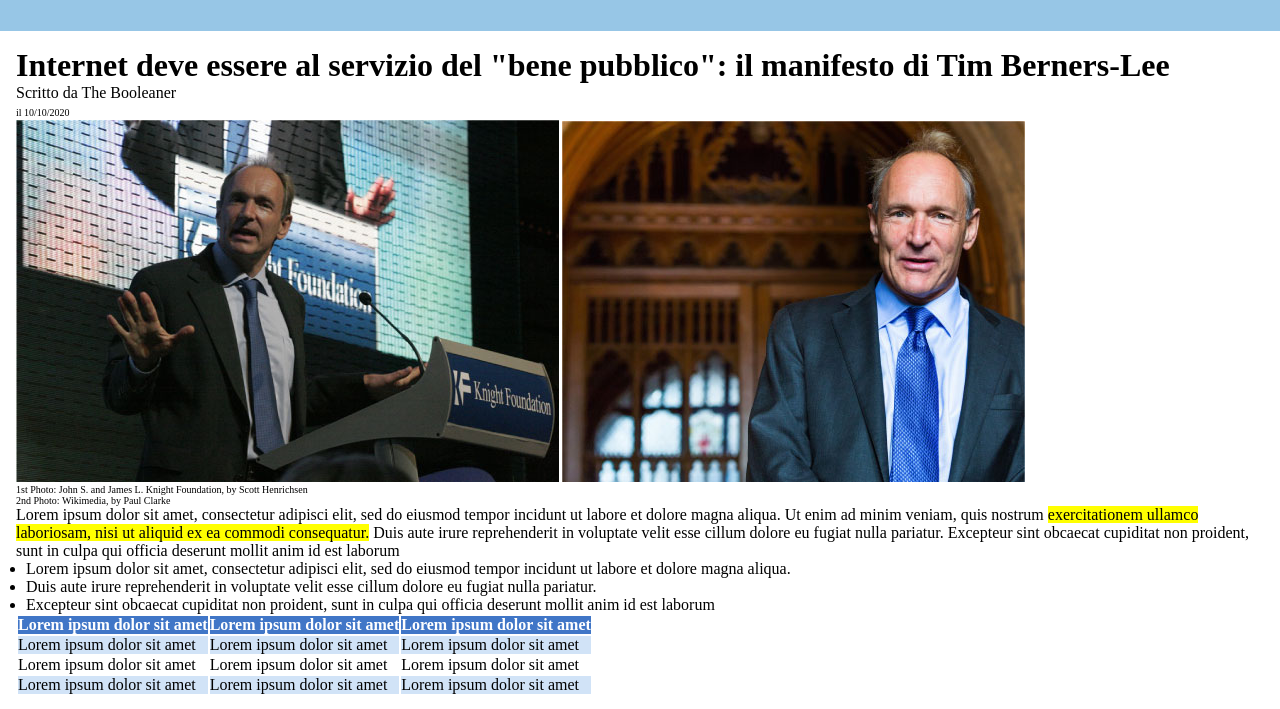
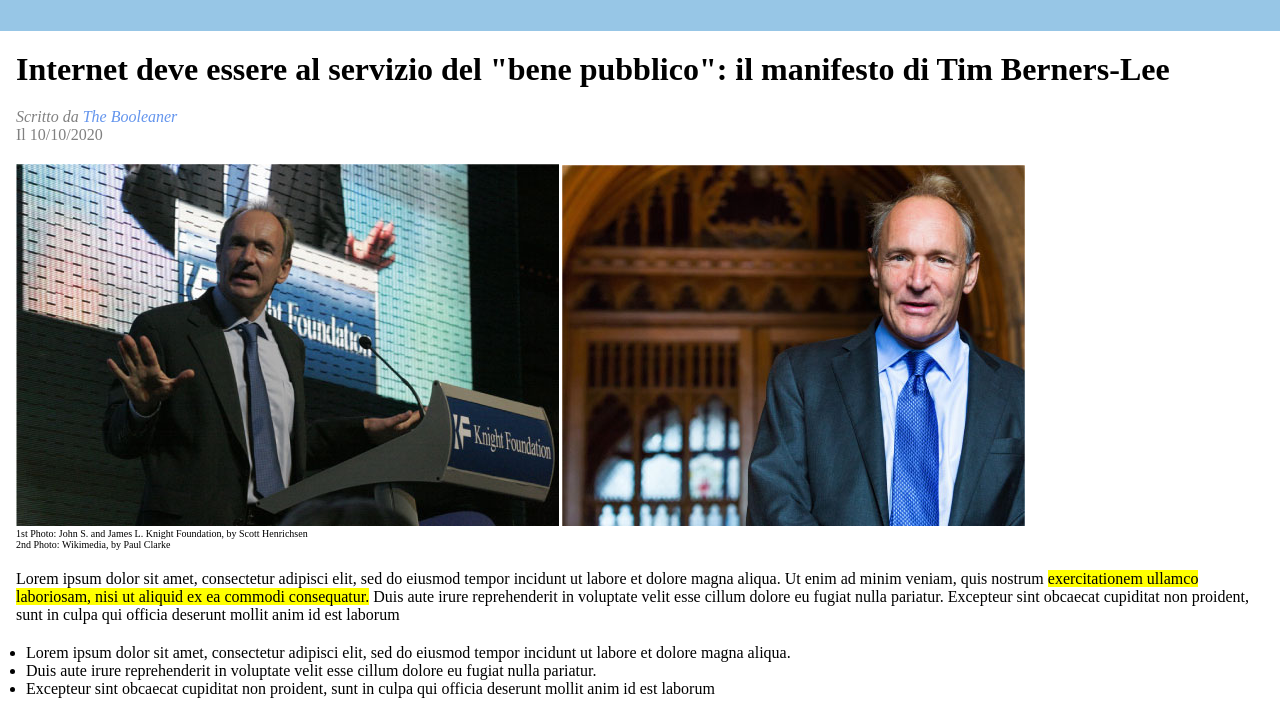
Before and after one commit to alessiolaneve/html-css-booleaner, a plain HTML site: page index.html in a window 1280 px wide. Shown: the part 84-793 px from the top of the page. Drawn offline with Linux system fonts and the light colour scheme.

Commit message:
last commit

```diff
--- a/css/app.css
+++ b/css/app.css
@@ -2,17 +2,23 @@
 /* RESET */
 
 * {
+    box-sizing: border-box;
     margin: 0px;
     padding: 0px;
 }
 
 a {
     text-decoration: none;
-    color: currentColor;
+    color: cornflowerblue;
 }
 
 main {
     margin: 16px 16px;
+}
+
+main > * {
+    margin-top: 20px;
+    margin-bottom: 20px;
 }
 
 /* HEADER */
@@ -27,6 +33,10 @@ main {
 }
 
 /* MAIN */
+
+.author {
+    color: grey;
+}
 
 .img {
     font-size: x-small;
@@ -50,6 +60,22 @@ ul{
     background-color: rgb(209, 227, 247);
 }
 
+table {
+    width: 100%;
+}
+
+.title_tab {
+    text-align: left;
+}
+
+.w-25 {
+    width: 25%;
+}
+
+.w-50 {
+    width: 50%;
+}
+
 /* FOOTER */
 
 .page-footer {
@@ -58,5 +84,4 @@ ul{
     font-size: 12px;
     text-align: center;
     padding: 16px;
-
 }
--- a/index.html
+++ b/index.html
@@ -14,12 +14,12 @@
 
         <main>
             <h1>Internet deve essere al servizio del "bene pubblico": il manifesto di Tim Berners-Lee</h1>
-                <p class="author">
+                <div class="author">
+                    <address>
                     Scritto da <a href="https://thebooleaner.com">The Booleaner</a>
-                </p>
-                <p>
-                    <span style="font-size: x-small;">il 10/10/2020</span>
-                </p>
+                    </address>
+                    Il 10/10/2020
+                </div>
 
             <section class="img">
                 <img src="./img/tim-1.jpg" alt="due foto che rappresentano Tim Berners-Lee">
@@ -42,24 +42,24 @@
 
             <table>
                 <thead class="title_tab">
-                    <th>Lorem ipsum dolor sit amet</th>
-                    <th>Lorem ipsum dolor sit amet</th>
-                    <th>Lorem ipsum dolor sit amet</th>
+                    <th class="w-25">Lorem ipsum dolor</th>
+                    <th class="w-25">Lorem ipsum dolor</th>
+                    <th class="w-50">Lorem ipsum dolor</th>
                 </thead>
                 <tbody tbody class="grey_bg">
-                    <td>Lorem ipsum dolor sit amet</td>
-                    <td>Lorem ipsum dolor sit amet</td>
-                    <td>Lorem ipsum dolor sit amet</td>
+                    <td>Lorem ipsum dolor</td>
+                    <td>Lorem ipsum dolor</td>
+                    <td>Lorem ipsum dolor sit amet, consectetur adipisci elit, sed do eiusmod tempor incidunt ut labore et dolore magna aliqua. Ut enim ad minim veniam, quis nostrum exercitationem ullamco laboriosam, nisi ut aliquid ex ea commodi consequatur.</td>
                 </tbody>
                 <tbody>
-                    <td>Lorem ipsum dolor sit amet</td>
-                    <td>Lorem ipsum dolor sit amet</td>
-                    <td>Lorem ipsum dolor sit amet</td>
+                    <td>Lorem ipsum dolor</td>
+                    <td>Lorem ipsum dolor</td>
+                    <td>Lorem ipsum dolor sit amet, consectetur adipisci elit, sed do eiusmod tempor incidunt ut labore et dolore magna aliqua. Ut enim ad minim veniam, quis nostrum exercitationem ullamco laboriosam, nisi ut aliquid ex ea commodi consequatur.</td>
                 </tbody>
                 <tbody class="grey_bg">
-                    <td>Lorem ipsum dolor sit amet</td>
-                    <td>Lorem ipsum dolor sit amet</td>
-                    <td>Lorem ipsum dolor sit amet</td>
+                    <td>Lorem ipsum dolor</td>
+                    <td>Lorem ipsum dolor</td>
+                    <td>Lorem ipsum dolor sit amet, consectetur adipisci elit, sed do eiusmod tempor incidunt ut labore et dolore magna aliqua. Ut enim ad minim veniam, quis nostrum exercitationem ullamco laboriosam, nisi ut aliquid ex ea commodi consequatur.</td>
                 </tbody>
             </table>
         </main>
```
